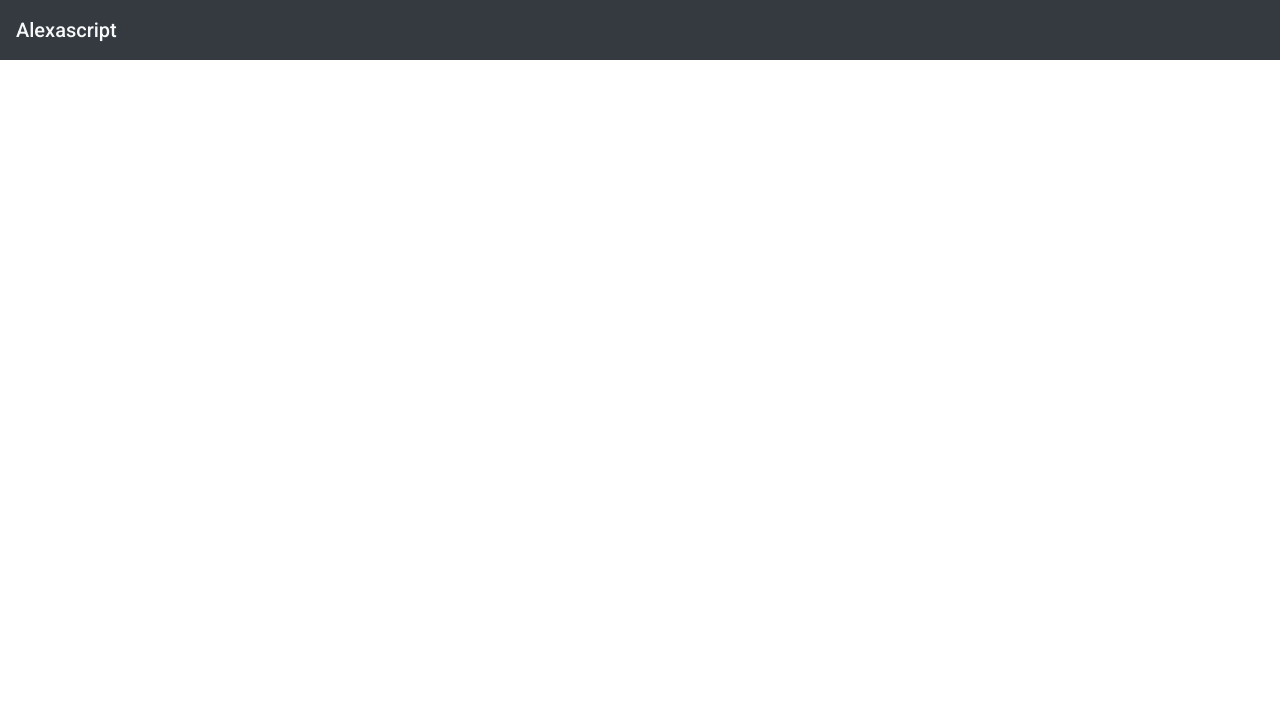
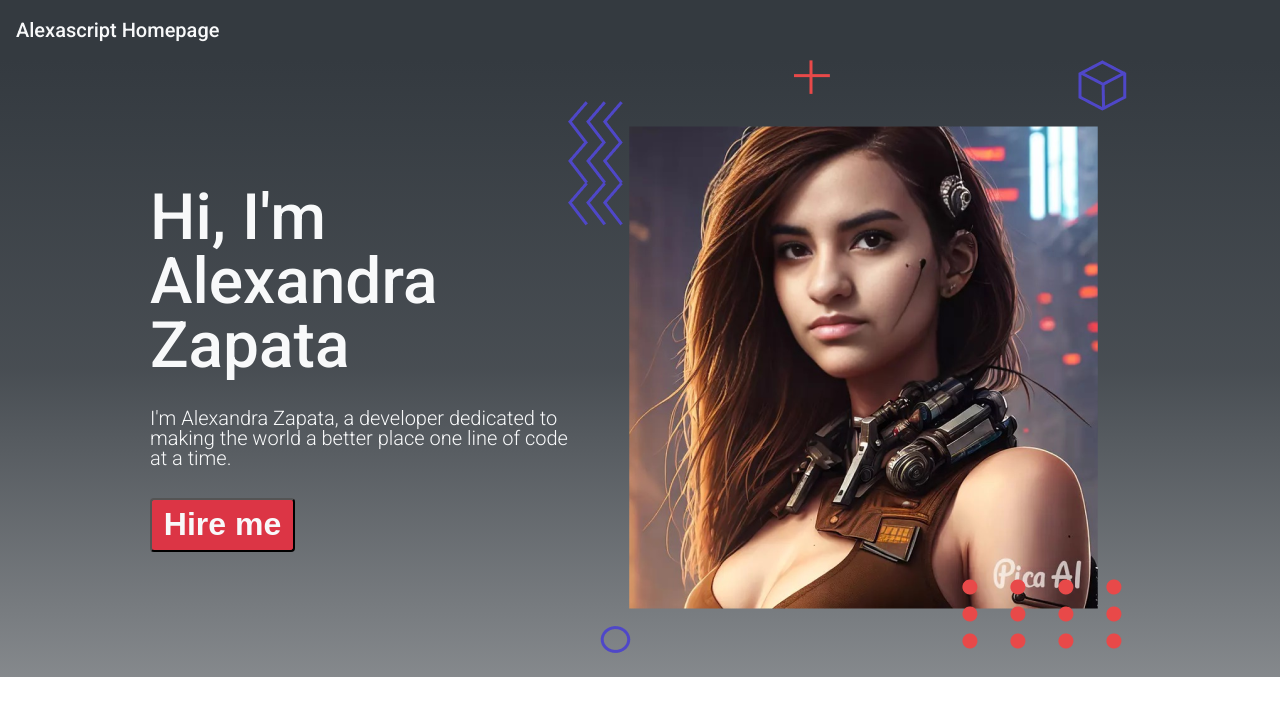
Before and after one commit to alexascript/alexascript-webpage, a React (Create React App) app in the folder react/alexascript/: page / in a window 1280 px wide. Shown: the top 716 px of the page. Built offline with nearby package versions, Linux system fonts and the light colour scheme.

Commit message:
hero component and styles

```diff
--- a/react/alexascript/src/App.js
+++ b/react/alexascript/src/App.js
@@ -1,11 +1,13 @@
 import { Navbar } from "./components/navbar/navbar";
+import { Hero } from "./components/hero/hero";
 import "./reset.css";
 import "./App.css";
 
 function App() {
   return (
     <div className="App">
-      <Navbar title={"Alexascript"} />
+      <Navbar title={"Alexascript Homepage"} />
+      <Hero />
     </div>
   );
 }
--- /dev/null
+++ b/react/alexascript/src/components/hero/hero.css
@@ -0,0 +1,42 @@
+.hero {
+  display: flex;
+  flex-direction: row;
+  justify-content: center;
+  background-image: linear-gradient(
+    to bottom,
+    rgba(52, 58, 64, 1),
+    rgba(52, 58, 64, 0.9),
+    rgba(52, 58, 64, 0.6)
+  );
+  font-family: "Roboto";
+  font-size: 20px;
+  font-weight: 500;
+  color: #f8f9fa;
+  padding-inline: 150px;
+}
+
+.hero__content {
+  display: flex;
+  flex-direction: column;
+  justify-content: center;
+  gap: 30px;
+}
+
+.hero__title {
+  font-family: "Roboto";
+  font-size: 64px;
+}
+
+.hero__text {
+  font-weight: 300;
+}
+
+.hero__btn {
+  width: 145px;
+  height: 54px;
+  background-color: #dc3545;
+  font-size: 32px;
+  font-weight: 600;
+  color: #f8f9fa;
+  border-radius: 4px;
+}
--- /dev/null
+++ b/react/alexascript/src/components/hero/hero.js
@@ -0,0 +1,19 @@
+import "./hero.css";
+
+export function Hero({ title }) {
+  return (
+    <article className="hero">
+      <div className="hero__content">
+        <h1 className="hero__title">Hi, I'm Alexandra Zapata</h1>
+        <p className="hero__text">
+          I'm Alexandra Zapata, a developer dedicated to making the world a
+          better place one line of code at a time.
+        </p>
+        <button className="hero__btn">Hire me</button>
+      </div>
+      <div className="hero__img">
+        <img src="/hero-pic.png" alt="cyberpunk visual concept" />
+      </div>
+    </article>
+  );
+}
```
Also changed, not shown: react/alexascript/public/hero-pic.png (added).
